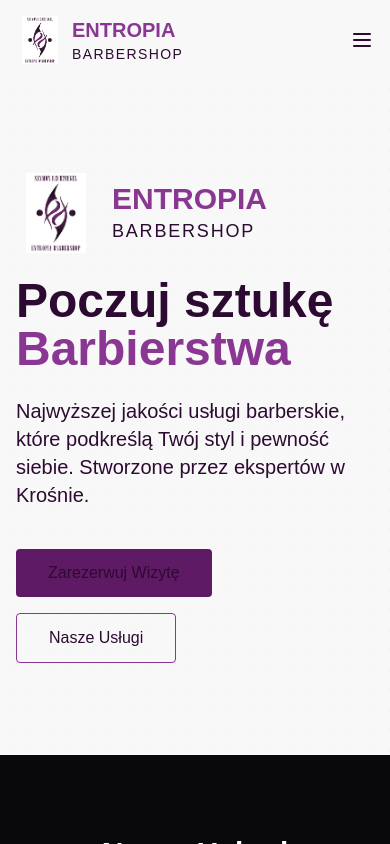
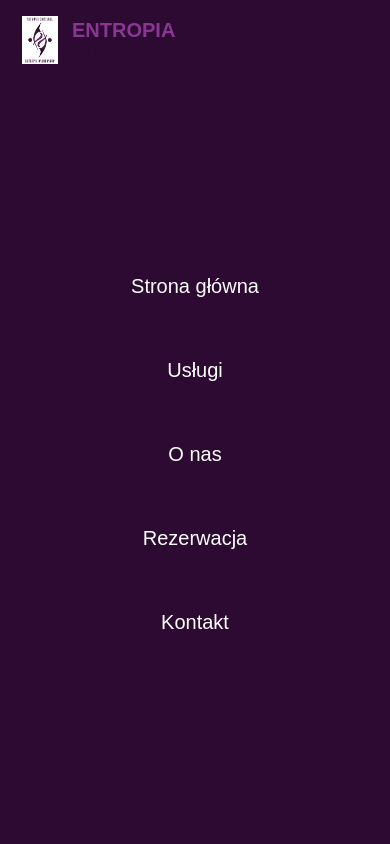
Before and after one commit to mateuszBetlej4/entropia-barbershop, a Next.js app: page / in a window 390 px wide. Both pictures are taken after a click on the button "Otwórz menu". Shown: the top 844 px of the page. Built offline with nearby package versions, Linux system fonts and the light colour scheme.

Commit message:
Add mobile menu and responsive navigation to Navbar component

```diff
--- a/src/app/components/Hero.tsx
+++ b/src/app/components/Hero.tsx
@@ -18,22 +18,6 @@ export default function Hero() {
       </div>
 
       <div className="relative z-10 container mx-auto px-4 h-full flex flex-col justify-center">
-        <div className="flex items-center gap-4 mb-6">
-          <div className="relative h-20 w-20 md:h-24 md:w-24">
-            <Image
-              src="/images/entropia-barbershop-logo.jpg"
-              alt="Entropia Barbershop Logo"
-              fill
-              className="object-contain"
-              sizes="(max-width: 768px) 80px, 96px"
-            />
-          </div>
-          <div className="flex flex-col">
-            <span className="text-3xl md:text-4xl font-bold text-purple-light">ENTROPIA</span>
-            <span className="text-lg md:text-xl uppercase tracking-widest">Barbershop</span>
-          </div>
-        </div>
-
         <h1 className="text-5xl md:text-7xl font-bold max-w-2xl">
           Poczuj sztukę <span className="text-purple-light">Barbierstwa</span>
         </h1>
--- a/src/app/components/Navbar.tsx
+++ b/src/app/components/Navbar.tsx
@@ -1,11 +1,34 @@
+"use client";
+
 import Link from "next/link";
 import Image from "next/image";
+import { useState, useEffect } from "react";
 
 export default function Navbar() {
+  const [mobileMenuOpen, setMobileMenuOpen] = useState(false);
+
+  // Prevent body scroll when menu is open
+  useEffect(() => {
+    if (mobileMenuOpen) {
+      document.body.style.overflow = 'hidden';
+    } else {
+      document.body.style.overflow = 'auto';
+    }
+
+    return () => {
+      document.body.style.overflow = 'auto';
+    };
+  }, [mobileMenuOpen]);
+
+  const toggleMobileMenu = () => {
+    setMobileMenuOpen(!mobileMenuOpen);
+  };
+
   return (
-    <header className="w-full bg-primary text-secondary">
+    <>
+      <header className="w-full bg-primary text-secondary relative z-50">
         <nav className="container mx-auto px-4 py-4 flex justify-between items-center">
-        <Link href="/" className="flex items-center gap-2">
+          <Link href="/" className="flex items-center gap-2 relative z-20">
             <div className="relative h-12 w-12 md:h-14 md:w-14">
               <Image
                 src="/images/entropia-barbershop-logo.jpg"
@@ -39,12 +62,67 @@ export default function Navbar() {
             </Link>
           </div>
 
-        <button className="md:hidden">
+          <button
+            className="md:hidden z-50"
+            onClick={toggleMobileMenu}
+            aria-label={mobileMenuOpen ? "Zamknij menu" : "Otwórz menu"}
+          >
+            {mobileMenuOpen ? (
+              <svg xmlns="http://www.w3.org/2000/svg" fill="none" viewBox="0 0 24 24" stroke="currentColor" className="w-6 h-6">
+                <path strokeLinecap="round" strokeLinejoin="round" strokeWidth={2} d="M6 18L18 6M6 6l12 12" />
+              </svg>
+            ) : (
               <svg xmlns="http://www.w3.org/2000/svg" fill="none" viewBox="0 0 24 24" stroke="currentColor" className="w-6 h-6">
                 <path strokeLinecap="round" strokeLinejoin="round" strokeWidth={2} d="M4 6h16M4 12h16M4 18h16" />
               </svg>
+            )}
           </button>
         </nav>
       </header>
+
+      {mobileMenuOpen && (
+        <div className="fixed inset-0 top-0 left-0 w-full h-full bg-primary z-40 md:hidden" style={{ backgroundColor: '#2D0A31' }}>
+          <div className="h-full w-full flex flex-col items-center justify-center pt-16">
+            <div className="flex flex-col items-center gap-8 text-xl">
+              <Link
+                href="/"
+                className="text-white hover:text-purple-light transition-colors py-3 px-6"
+                onClick={() => setMobileMenuOpen(false)}
+              >
+                Strona główna
+              </Link>
+              <Link
+                href="/uslugi"
+                className="text-white hover:text-purple-light transition-colors py-3 px-6"
+                onClick={() => setMobileMenuOpen(false)}
+              >
+                Usługi
+              </Link>
+              <Link
+                href="/o-nas"
+                className="text-white hover:text-purple-light transition-colors py-3 px-6"
+                onClick={() => setMobileMenuOpen(false)}
+              >
+                O nas
+              </Link>
+              <Link
+                href="/rezerwacja"
+                className="text-white hover:text-purple-light transition-colors py-3 px-6"
+                onClick={() => setMobileMenuOpen(false)}
+              >
+                Rezerwacja
+              </Link>
+              <Link
+                href="/kontakt"
+                className="text-white hover:text-purple-light transition-colors py-3 px-6"
+                onClick={() => setMobileMenuOpen(false)}
+              >
+                Kontakt
+              </Link>
+            </div>
+          </div>
+        </div>
+      )}
+    </>
   );
 }
```
Lines whose indentation alone changed are shown as unchanged.
